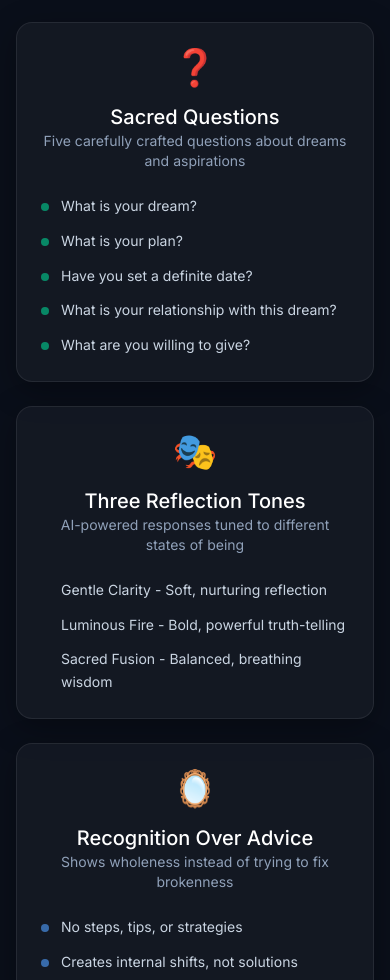
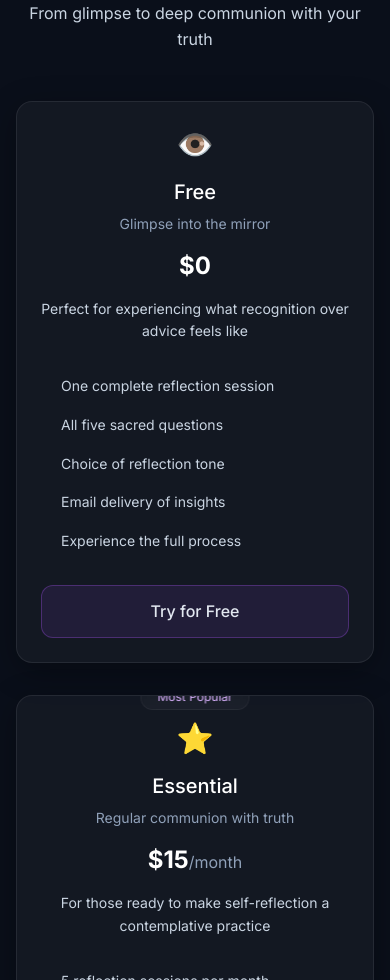
Before and after one commit to Ahiya1/ahiya-xyz, a Next.js app: page /blueprint/mirror-of-truth in a window 390 px wide. Shown: the part 1020-2000 px from the top of the page. Built offline with nearby package versions, Linux system fonts and the light colour scheme.

Commit message:
update mirror-of-truth july 15th - clarITy is born

```diff
--- a/app/blueprint/mirror-of-truth/page.tsx
+++ b/app/blueprint/mirror-of-truth/page.tsx
@@ -3,7 +3,15 @@
 import React, { useState, useEffect } from "react";
 import Image from "next/image";
 import Link from "next/link";
-import { ArrowLeft, ExternalLink, Eye, Heart, Sparkles } from "lucide-react";
+import {
+  ArrowLeft,
+  ExternalLink,
+  Eye,
+  Heart,
+  Sparkles,
+  Crown,
+  Star,
+} from "lucide-react";
 
 const MirrorOfTruthBlueprintPage: React.FC = () => {
   const [mounted, setMounted] = useState<boolean>(false);
@@ -12,7 +20,7 @@ const MirrorOfTruthBlueprintPage: React.FC = () => {
     setMounted(true);
   }, []);
 
-  const liveLink = "https://mirror-of-truth.vercel.app";
+  const liveLink = "https://mirror-of-truth.xyz";
 
   const features = [
     {
@@ -63,6 +71,64 @@ const MirrorOfTruthBlueprintPage: React.FC = () => {
       ],
       icon: "📧",
       color: "amber",
+    },
+  ];
+
+  const tiers = [
+    {
+      name: "Free",
+      subtitle: "Glimpse into the mirror",
+      price: "$0",
+      period: "",
+      icon: "👁️",
+      color: "slate",
+      features: [
+        "One complete reflection session",
+        "All five sacred questions",
+        "Choice of reflection tone",
+        "Email delivery of insights",
+        "Experience the full process",
+      ],
+      cta: "Try for Free",
+      description:
+        "Perfect for experiencing what recognition over advice feels like",
+    },
+    {
+      name: "Essential",
+      subtitle: "Regular communion with truth",
+      price: "$15",
+      period: "/month",
+      icon: "⭐",
+      color: "purple",
+      featured: true,
+      features: [
+        "5 reflection sessions per month",
+        "Evolution tracking across sessions",
+        "Pattern recognition in your journey",
+        "Monthly synthesis reports",
+        "Priority reflection processing",
+      ],
+      cta: "Start Essential",
+      description:
+        "For those ready to make self-reflection a contemplative practice",
+    },
+    {
+      name: "Premium",
+      subtitle: "Deep diving into being",
+      price: "$25",
+      period: "/month",
+      icon: "👑",
+      color: "amber",
+      features: [
+        "10 reflection sessions per month",
+        "Advanced pattern analysis",
+        "Custom reflection tone development",
+        "Direct creator dialogue access",
+        "Experimental features access",
+      ],
+      cta: "Go Premium",
+      description:
+        "For consciousness explorers who want to go as deep as possible",
     },
   ];
 
@@ -123,7 +189,7 @@ const MirrorOfTruthBlueprintPage: React.FC = () => {
               </div>
             </div>
 
-            <div className="text-8xl mb-8 animate-float">🪞</div>
+            <div className="text-6xl md:text-8xl mb-8 animate-float">🪞</div>
 
             <h1 className="display-lg spacing-comfortable text-gentle">
               Mirror of Truth
@@ -134,9 +200,9 @@ const MirrorOfTruthBlueprintPage: React.FC = () => {
             </p>
 
             <p className="body-lg text-slate-300 max-w-2xl mx-auto spacing-generous leading-relaxed">
-              An AI-powered reflection experience that shows you your wholeness,
-              not your brokenness. Five sacred questions meet timeless wisdom in
-              a space designed for truth.
+              A three-tiered reflection tool that shows you your wholeness, not
+              your brokenness. Cheaper than therapy, deeper than journaling.
+              Only requires brutal honesty.
             </p>
 
             <div className="spacing-comfortable">
@@ -161,6 +227,104 @@ const MirrorOfTruthBlueprintPage: React.FC = () => {
         </div>
       </section>
 
+      {/* Pricing Tiers */}
+      <section className="section-breathing">
+        <div className="container-content">
+          <div className="text-center mb-12">
+            <h2 className="heading-xl spacing-comfortable">
+              Three ways to see yourself clearly
+            </h2>
+            <p className="body-lg text-slate-300">
+              From glimpse to deep communion with your truth
+            </p>
+          </div>
+
+          <div className="grid md:grid-cols-3 gap-8">
+            {tiers.map((tier, index) => (
+              <div
+                key={tier.name}
+                className={`animate-fade-in ${
+                  tier.featured ? "md:-mt-4 md:mb-4" : ""
+                }`}
+                style={{ animationDelay: `${index * 200}ms` }}
+              >
+                <div
+                  className={`contemplative-card p-6 md:p-8 h-full relative ${
+                    tier.featured ? "border-purple-400/30 bg-purple-500/5" : ""
+                  }`}
+                >
+                  {tier.featured && (
+                    <div className="absolute -top-3 left-1/2 transform -translate-x-1/2">
+                      <div className="breathing-glass px-4 py-1 text-xs text-purple-300 border border-purple-400/30">
+                        Most Popular
+                      </div>
+                    </div>
+                  )}
+
+                  <div className="text-center mb-8">
+                    <div className="text-3xl md:text-4xl mb-4">{tier.icon}</div>
+                    <h3 className="heading-lg mb-2">{tier.name}</h3>
+                    <p className="text-slate-400 text-sm mb-4">
+                      {tier.subtitle}
+                    </p>
+
+                    <div className="mb-4">
+                      <span className="text-2xl md:text-3xl font-bold">
+                        {tier.price}
+                      </span>
+                      <span className="text-slate-400">{tier.period}</span>
+                    </div>
+
+                    <p className="text-slate-300 text-sm leading-relaxed">
+                      {tier.description}
+                    </p>
+                  </div>
+
+                  <div className="space-y-4 mb-8">
+                    {tier.features.map((feature, idx) => (
+                      <div key={idx} className="flex items-start space-x-3">
+                        <div
+                          className={`w-2 h-2 rounded-full bg-${tier.color}-400/60 mt-2 flex-shrink-0`}
+                        />
+                        <span className="text-slate-300 text-sm leading-relaxed">
+                          {feature}
+                        </span>
+                      </div>
+                    ))}
+                  </div>
+
+                  <div className="mt-auto">
+                    <a
+                      href={liveLink}
+                      target="_blank"
+                      rel="noopener noreferrer"
+                      className={`w-full gentle-button inline-flex items-center justify-center space-x-2 ${
+                        tier.featured
+                          ? "bg-purple-500/20 border-purple-400/40 hover:bg-purple-500/30"
+                          : ""
+                      }`}
+                    >
+                      {tier.featured && <Star className="w-4 h-4" />}
+                      <span>{tier.cta}</span>
+                    </a>
+                  </div>
+                </div>
+              </div>
+            ))}
+          </div>
+
+          <div className="text-center mt-12">
+            <div className="breathing-glass inline-block p-6 max-w-2xl">
+              <p className="sacred-text text-sm">
+                "All tiers include the same five sacred questions and AI
+                reflection tones. The difference is depth, frequency, and
+                evolution tracking over time."
+              </p>
+            </div>
+          </div>
+        </div>
+      </section>
+
       {/* Core Experience */}
       <section className="section-breathing">
         <div className="container-content">
@@ -177,7 +341,9 @@ const MirrorOfTruthBlueprintPage: React.FC = () => {
               >
                 <div className="contemplative-card p-6 h-full">
                   <div className="text-center mb-6">
-                    <div className="text-4xl mb-4">{feature.icon}</div>
+                    <div className="text-3xl md:text-4xl mb-4">
+                      {feature.icon}
+                    </div>
                     <h3 className="heading-lg">{feature.title}</h3>
                     <p className="text-slate-400 text-sm">
                       {feature.description}
@@ -211,8 +377,8 @@ const MirrorOfTruthBlueprintPage: React.FC = () => {
           </h2>
 
           <div className="grid md:grid-cols-2 gap-8">
-            <div className="contemplative-card p-8">
-              <div className="text-4xl mb-6">🧠</div>
+            <div className="contemplative-card p-6 md:p-8">
+              <div className="text-3xl md:text-4xl mb-6">🧠</div>
               <h3 className="heading-lg mb-4">AI & Consciousness</h3>
               <div className="space-y-4 text-slate-300">
                 <p>
@@ -234,8 +400,8 @@ const MirrorOfTruthBlueprintPage: React.FC = () => {
               </div>
             </div>
 
-            <div className="contemplative-card p-8">
-              <div className="text-4xl mb-6">🏗️</div>
+            <div className="contemplative-card p-6 md:p-8">
+              <div className="text-3xl md:text-4xl mb-6">🏗️</div>
               <h3 className="heading-lg mb-4">Platform & Integration</h3>
               <div className="space-y-4 text-slate-300">
                 <p>
@@ -243,20 +409,20 @@ const MirrorOfTruthBlueprintPage: React.FC = () => {
                   routes
                 </p>
                 <p>
-                  <strong>PayPal:</strong> Secure $5 payment processing
+                  <strong>Stripe:</strong> Secure subscription and payment
+                  processing
                 </p>
                 <p>
                   <strong>Nodemailer:</strong> Beautiful HTML email delivery
                 </p>
                 <p>
-                  <strong>Redis:</strong> Receipt storage and user session
-                  management
+                  <strong>Database:</strong> User session and evolution tracking
                 </p>
               </div>
             </div>
 
-            <div className="contemplative-card p-8">
-              <div className="text-4xl mb-6">🎨</div>
+            <div className="contemplative-card p-6 md:p-8">
+              <div className="text-3xl md:text-4xl mb-6">🎨</div>
               <h3 className="heading-lg mb-4">Experience Design</h3>
               <div className="space-y-4 text-slate-300">
                 <p>
@@ -276,25 +442,23 @@ const MirrorOfTruthBlueprintPage: React.FC = () => {
               </div>
             </div>
 
-            <div className="contemplative-card p-8">
-              <div className="text-4xl mb-6">💌</div>
-              <h3 className="heading-lg mb-4">Delivery & Storage</h3>
+            <div className="contemplative-card p-6 md:p-8">
+              <div className="text-3xl md:text-4xl mb-6">📊</div>
+              <h3 className="heading-lg mb-4">Evolution Tracking</h3>
               <div className="space-y-4 text-slate-300">
                 <p>
-                  <strong>Email Reflections:</strong> Formatted for returning to
-                  months later
+                  <strong>Pattern Recognition:</strong> AI identifies themes
+                  across sessions
                 </p>
                 <p>
-                  <strong>Receipt Generation:</strong> Professional business
-                  records
+                  <strong>Progress Synthesis:</strong> Monthly evolution reports
                 </p>
                 <p>
-                  <strong>Admin Dashboard:</strong> Receipt management and
-                  analytics
+                  <strong>Custom Tones:</strong> Reflection style adaptation
+                  over time
                 </p>
                 <p>
-                  <strong>Vercel Deployment:</strong> Serverless, scalable
-                  infrastructure
+                  <strong>Privacy First:</strong> Your data stays yours
                 </p>
               </div>
             </div>
@@ -305,8 +469,8 @@ const MirrorOfTruthBlueprintPage: React.FC = () => {
       {/* Philosophy */}
       <section className="section-breathing">
         <div className="container-narrow">
-          <div className="contemplative-card p-12 text-center">
-            <div className="text-5xl mb-8 animate-float">💫</div>
+          <div className="contemplative-card p-8 md:p-12 text-center">
+            <div className="text-4xl md:text-5xl mb-8 animate-float">💫</div>
 
             <h2 className="heading-xl spacing-comfortable">
               Design Philosophy
@@ -360,7 +524,7 @@ const MirrorOfTruthBlueprintPage: React.FC = () => {
       {/* Current Status */}
       <section className="section-breathing">
         <div className="container-narrow text-center">
-          <div className="contemplative-card p-12">
+          <div className="contemplative-card p-8 md:p-12">
             <div className="breathing-glass inline-block px-6 py-3 mb-8">
               <span className="text-emerald-300 font-medium">
                 ● Live & Serving
@@ -372,9 +536,10 @@ const MirrorOfTruthBlueprintPage: React.FC = () => {
             </h2>
 
             <p className="body-lg text-slate-300 spacing-comfortable leading-relaxed">
-              Mirror of Truth is live and helping people see their wholeness.
-              Every day, dreamers around the world are having conversations with
-              their truth through this sacred space.
+              Mirror of Truth is live and helping dreamers around the world see
+              their wholeness. Every reflection session contributes to a deeper
+              understanding of human consciousness through the sacred practice
+              of recognition over advice.
             </p>
 
             <div className="flex flex-col sm:flex-row gap-4 justify-center">
```
